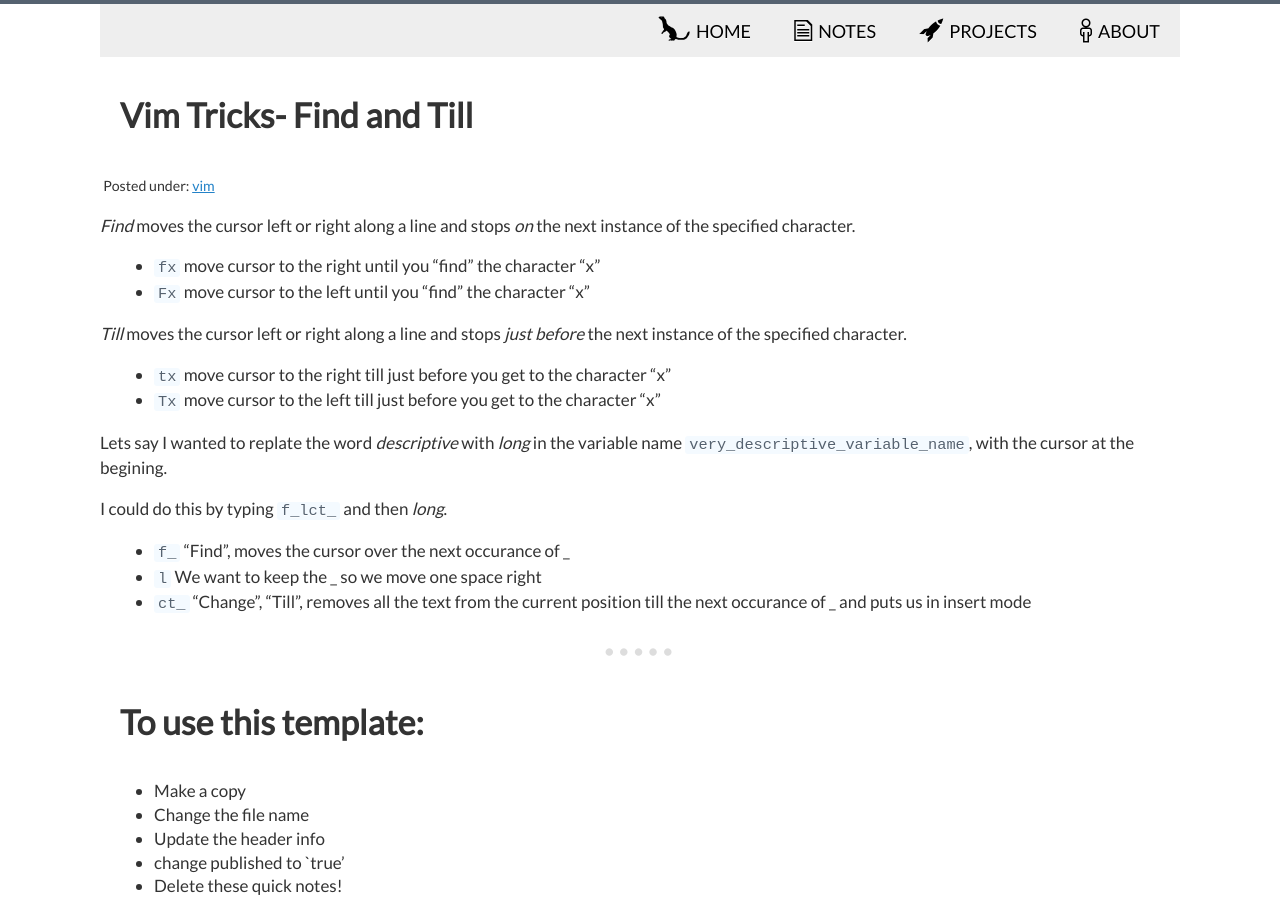
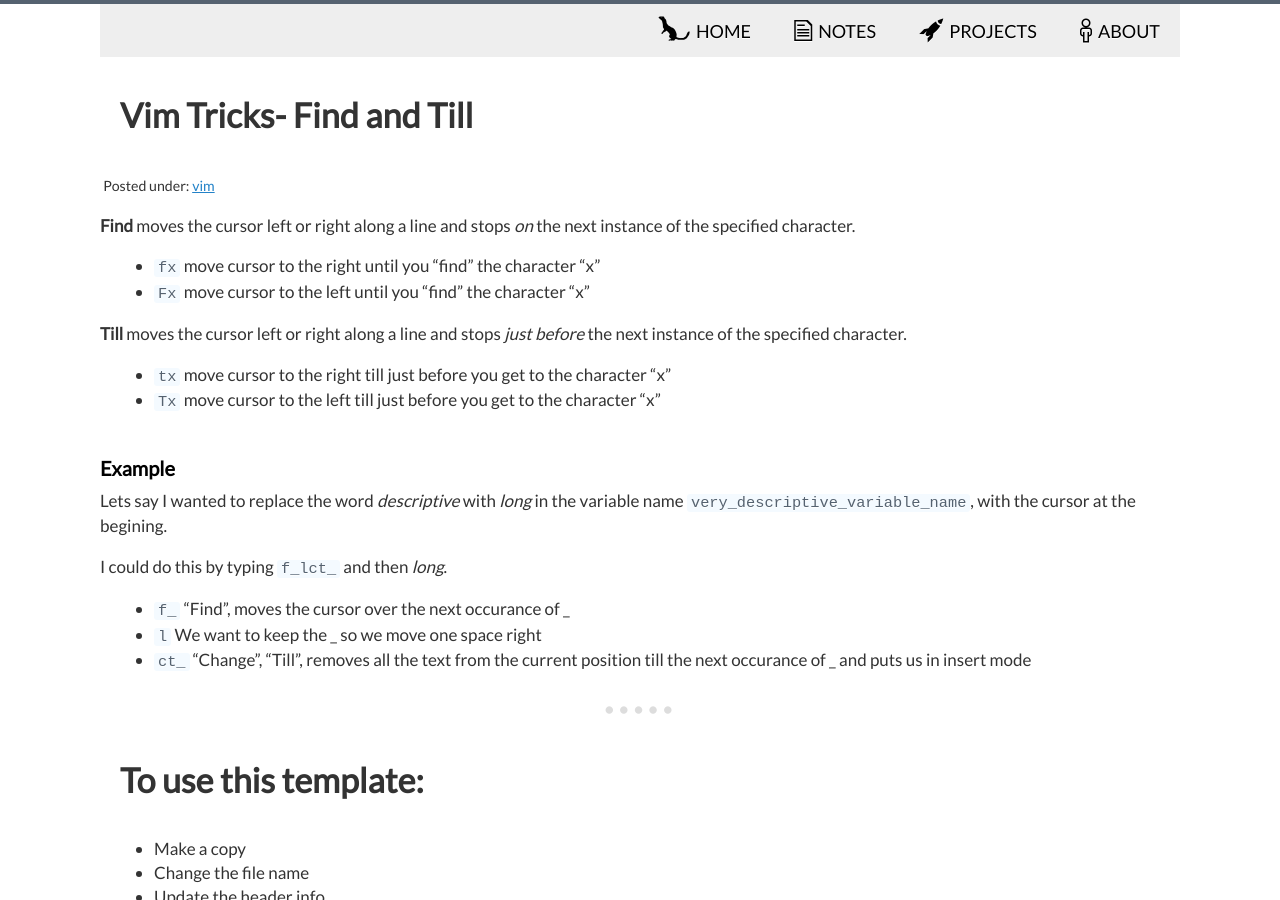
Before and after one commit to mrdanbrooks/mrdanbrooks.github.io, a Jekyll site: the page built from drafts/2016-10-13-vim_tricks.md, in a window 1280 px wide and 900 px high. Built offline with Jekyll 4.4.1, drawn with Linux system fonts in a browser that asks for light colours.

Commit message:
"adds changes"

```diff
--- a/drafts/2016-10-13-vim_tricks.md
+++ b/drafts/2016-10-13-vim_tricks.md
@@ -11,17 +11,21 @@ published: true
 summary: How to use skip about on a line like a champ.
 ---
 
- *Find* moves the cursor left or right along a line and stops _on_ the next instance of the specified character.
+ **Find** moves the cursor left or right along a line and stops _on_ the next instance of the specified character.
 
  - ``fx`` move cursor to the right until you "find" the character "x"
  - ``Fx`` move cursor to the left  until you "find" the character "x"
 
- *Till* moves the cursor left or right along a line and stops _just before_ the next instance of the specified character.
+ **Till** moves the cursor left or right along a line and stops _just before_ the next instance of the specified character.
 
  - ``tx`` move cursor to the right till just before you get to the character "x"
  - ``Tx`` move cursor to the left till just before you get to the character "x"
 
-Lets say I wanted to replate the word _descriptive_ with _long_ in the variable name ``very_descriptive_variable_name``, with the cursor at the begining.
+
+Example
+-------
+
+Lets say I wanted to replace the word _descriptive_ with _long_ in the variable name ``very_descriptive_variable_name``, with the cursor at the begining.
 
 I could do this by typing ``f_lct_`` and then _long_.
 
```
